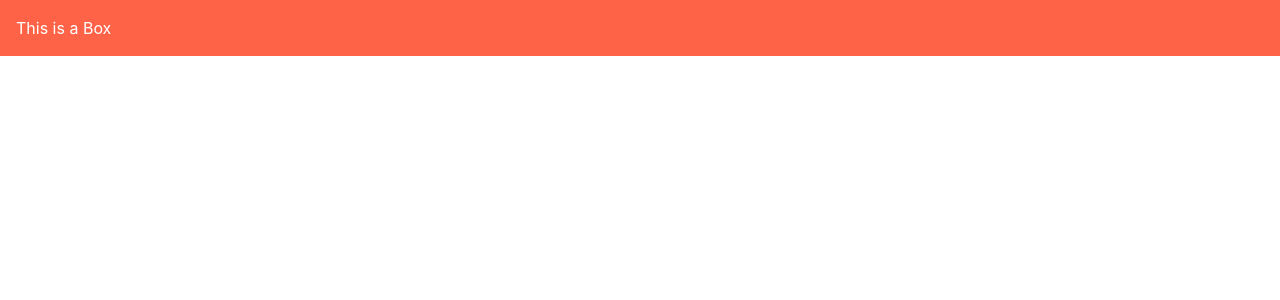
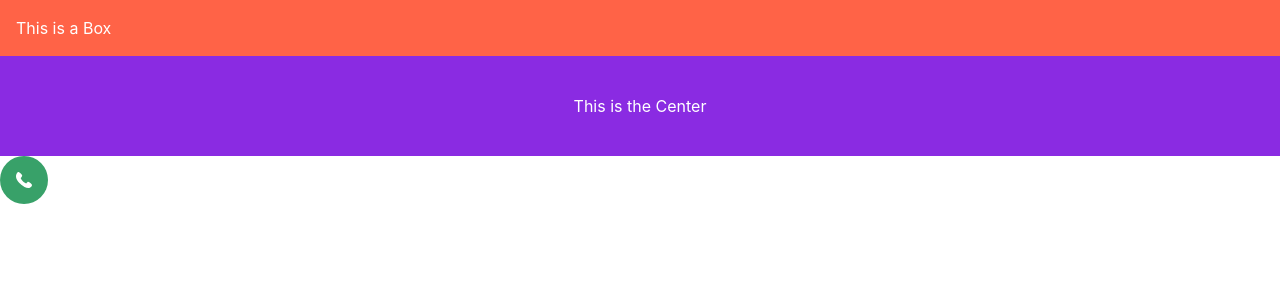
Before and after one commit to paulh-afk/react_chakraui_practice, a React (Create React App) app: page / in a window 1280 px wide. Shown: the top 300 px of the page. Built offline with nearby package versions, Linux system fonts and the light colour scheme.

Commit message:
Box, Center, Icons components

```diff
--- a/package.json
+++ b/package.json
@@ -3,6 +3,7 @@
   "version": "0.1.0",
   "private": true,
   "dependencies": {
+    "@chakra-ui/icons": "^2.0.9",
     "@chakra-ui/react": "^2.3.2",
     "@emotion/react": "^11.0.0",
     "@emotion/styled": "^11.0.0",
--- a/src/App.tsx
+++ b/src/App.tsx
@@ -1,10 +1,21 @@
 import * as React from 'react';
-import { Box } from '@chakra-ui/react';
+import { Box, Center, HStack, Circle } from '@chakra-ui/react';
+import { PhoneIcon } from '@chakra-ui/icons';
 
 export const App = () => {
   return (
-    <Box bg={'tomato'} p={4} color={'white'}>
-      This is a Box
-    </Box>
+    <>
+      <Box bg={'tomato'} p={4} color={'white'}>
+        This is a Box
+      </Box>
+      <Center bg="blueviolet" h="100px" color="white">
+        This is the Center
+      </Center>
+      <HStack>
+        <Circle bg={'green.500'} p={4}>
+          <PhoneIcon color={'white'} />
+        </Circle>
+      </HStack>
+    </>
   );
 };
```
Also changed, not shown: 1 other file (tests, documents, lock files or other folders).
